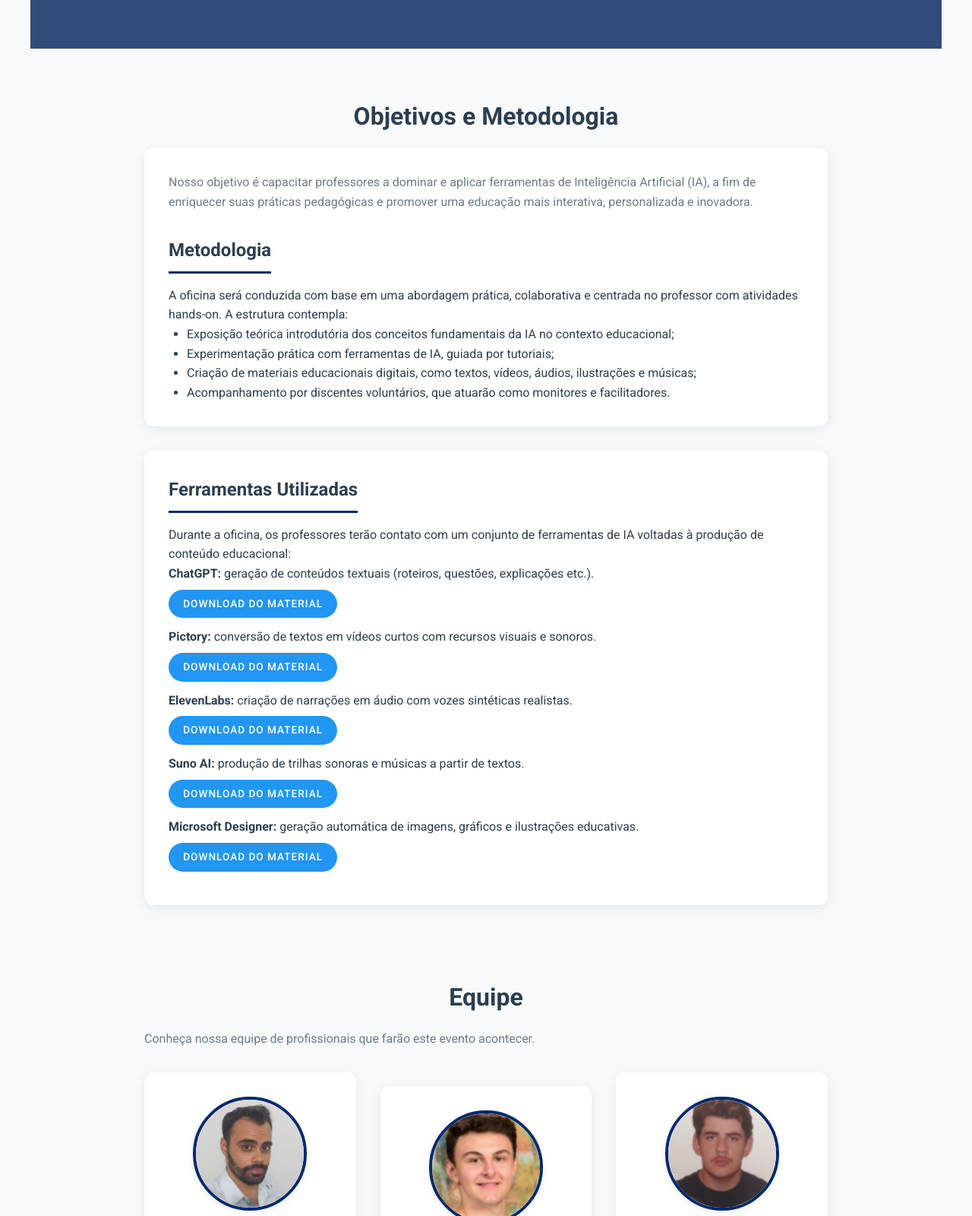
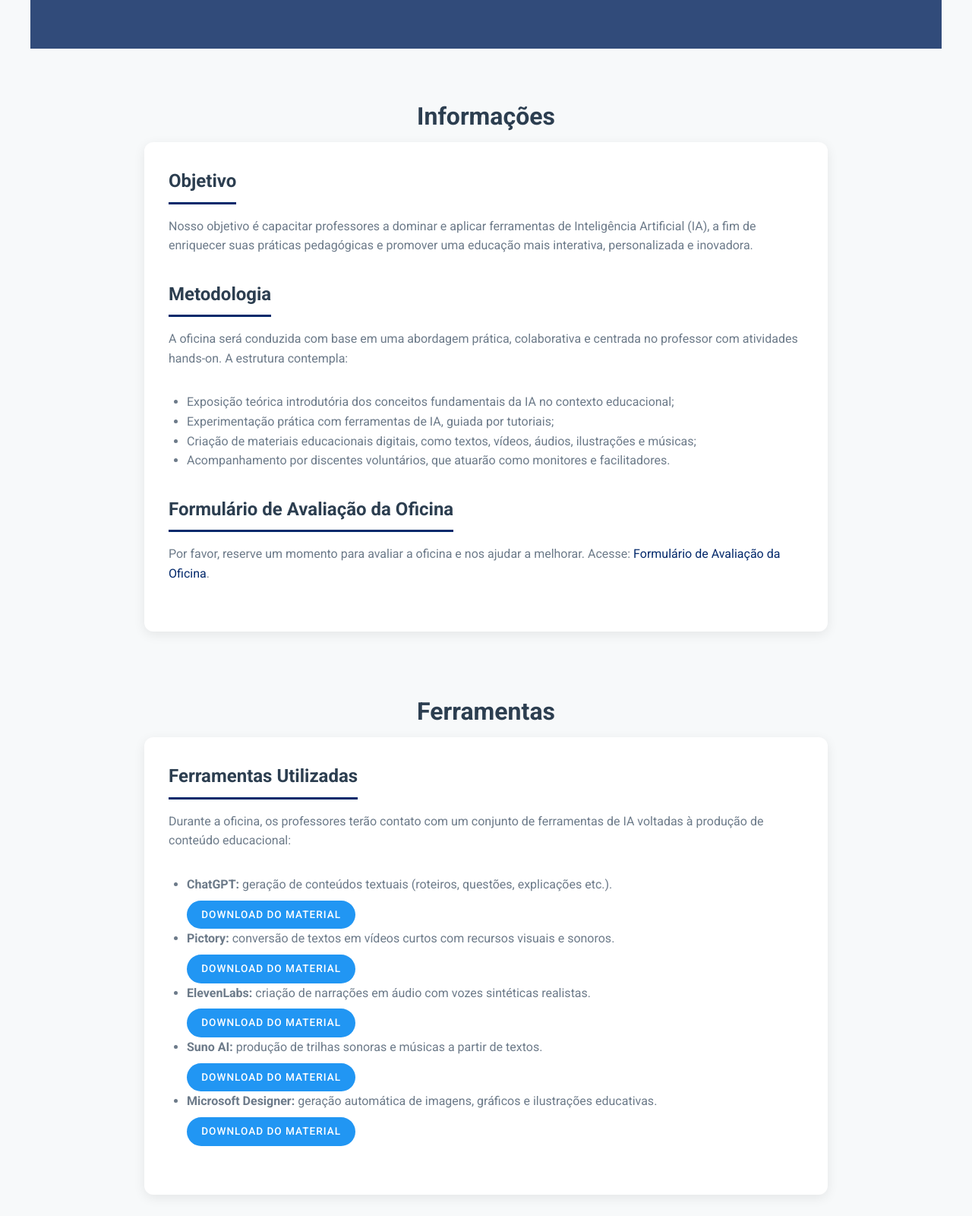
Before and after one commit to edinilsonvida/oficina_congresso, a plain HTML site: page index.html in a window 1280 px wide. Shown: the part 640-2240 px from the top of the page at 76% size. Drawn offline with Linux system fonts and the light colour scheme; grey boxes are pictures that could not be loaded.

Commit message:
Ajustes gerais
Ajustes gerais

```diff
--- a/css/styles.css
+++ b/css/styles.css
@@ -1,6 +1,6 @@
 /* --- Variáveis e Configurações Globais --- */
 :root {
-  --color-primary: #03296B;
+  --color-primary: #03296b;
   --color-secondary: #009688;
 
   --color-text-dark: #2c3e50;
@@ -11,7 +11,7 @@
   --color-border: #dfe6e9;
   --color-shadow: rgba(0, 0, 0, 0.08);
 
-  --color-accent: #FFEB3B;
+  --color-accent: #ffeb3b;
 
   --font-family-primary: "Roboto", sans-serif;
   --spacing-sm: 1rem;
@@ -49,6 +49,10 @@ a {
   text-decoration: none;
   color: var(--color-primary);
   transition: color 0.3s ease;
+}
+
+ul {
+  padding-left: 1.5rem;
 }
 
 #inicio {
@@ -97,7 +101,7 @@ a {
 }
 
 .section {
-  padding: 2rem var(--spacing-sm);
+  padding: 1rem var(--spacing-sm);
   text-align: center;
   padding-top: var(--header-height);
 }
@@ -111,7 +115,7 @@ a {
 .section__title {
   font-size: 2rem;
   font-weight: 700;
-  margin-bottom: 1rem;
+  margin-bottom: 0.5rem;
   color: var(--color-text-dark);
 }
 
@@ -270,7 +274,7 @@ a {
 .btn--primary:hover,
 .btn--primary:focus {
   transform: translateY(-3px);
-  background-color: #00796B;
+  background-color: #00796b;
   box-shadow: 0 3px 10px rgba(0, 150, 136, 0.4);
 }
 
@@ -300,19 +304,6 @@ a {
   display: inline-block;
 }
 
-.methodology-card ul {
-  padding-left: 1.5rem;
-}
-
-.tools-list {
-  list-style: none;
-  padding: 0;
-}
-
-.tools-list li {
-  margin-bottom: 0.75rem;
-}
-
 /* Botão de Download */
 .btn--download {
   display: block;
@@ -321,14 +312,14 @@ a {
   padding: 0.5rem 1.2rem;
   font-size: 0.85rem;
   font-weight: 500;
-  background-color: #2196F3;
+  background-color: #2196f3;
   color: white;
   border-radius: 50px;
   transition: background-color 0.3s ease, transform 0.3s ease;
 }
 
 .btn--download:hover {
-  background-color: #1976D2;
+  background-color: #1976d2;
   transform: translateY(-2px);
 }
 
--- a/index.html
+++ b/index.html
@@ -29,7 +29,8 @@
             <nav class="nav" id="nav__menu">
                 <ul class="nav__list">
                     <li class="nav__item"><a href="#inicio" class="nav__link">Início</a></li>
-                    <li class="nav__item"><a href="#metodologia" class="nav__link">Objetivos e Metodologia</a></li>
+                    <li class="nav__item"><a href="#informacoes" class="nav__link">Informações</a></li>
+                    <li class="nav__item"><a href="#ferramentas" class="nav__link">Ferramentas</a></li>
                     <li class="nav__item"><a href="#equipe" class="nav__link">Equipe</a></li>
                 </ul>
             </nav>
@@ -51,26 +52,27 @@
                     A IA está transformando a educação. Esta oficina prepara professores para utilizarem ferramentas
                     inovadoras, fortalecendo a autonomia criativa e aprimorando a mediação pedagógica.
                 </p>
-                <a href="#metodologia" class="btn btn--primary">Acesse o Material</a>
+                <a href="#informacoes" class="btn btn--primary">Acesse o Material</a>
             </div>
         </section>
 
-        <section id="metodologia" class="section">
-            <h2 class="section__title">Objetivos e Metodologia</h2>
+        <section id="informacoes" class="section">
+            <h2 class="section__title">Informações</h2>
             <div class="section__container">
                 <div class="methodology-flex-container">
                     <div class="methodology-card">
+                        <h3>Objetivo</h3>
                         <p class="section__description">
                             Nosso objetivo é capacitar professores a dominar e aplicar ferramentas de Inteligência
                             Artificial (IA), a fim de enriquecer suas práticas pedagógicas e promover uma educação mais
-                            interativa, personalizada e inovadora.
+                            interativa, personalizada e inovadora.</p>
                         </p>
                         <h3>Metodologia</h3>
-                        <p>
+                        <p class="section__description">
                             A oficina será conduzida com base em uma abordagem prática, colaborativa e centrada no
                             professor com atividades hands-on. A estrutura contempla:
                         </p>
-                        <ul>
+                        <ul class="section__description">
                             <li>Exposição teórica introdutória dos conceitos fundamentais da IA no contexto educacional;
                             </li>
                             <li>Experimentação prática com ferramentas de IA, guiada por tutoriais;</li>
@@ -79,13 +81,23 @@
                             <li>Acompanhamento por discentes voluntários, que atuarão como monitores e facilitadores.
                             </li>
                         </ul>
+                        <h3>Formulário de Avaliação da Oficina</h3>
+                        <p class="section__description">
+                            Por favor, reserve um momento para avaliar a oficina e nos ajudar a melhorar. Acesse: <a href="https://bit.ly/46Q8vqk" target="_blank">Formulário de Avaliação da Oficina</a>.
+                        </p>
                     </div>
+                </div>
+            </div>
+        </section>
 
+        <section id="ferramentas" class="section">
+            <h2 class="section__title">Ferramentas</h2>
+            <div class="section__container">
                 <div class="tools-card">
                     <h3>Ferramentas Utilizadas</h3>
-                        <p>Durante a oficina, os professores terão contato com um conjunto de ferramentas de IA voltadas
+                    <p class="section__description">Durante a oficina, os professores terão contato com um conjunto de ferramentas de IA voltadas
                         à produção de conteúdo educacional:</p>
-                        <ul class="tools-list">
+                    <ul class="section__description">
                         <li>
                             <strong>ChatGPT:</strong> geração de conteúdos textuais (roteiros, questões, explicações
                             etc.).
@@ -112,7 +124,6 @@
                                 Material</a>
                         </li>
                     </ul>
-                    </div>
                 </div>
             </div>
         </section>
```
Lines whose indentation alone changed are shown as unchanged.
